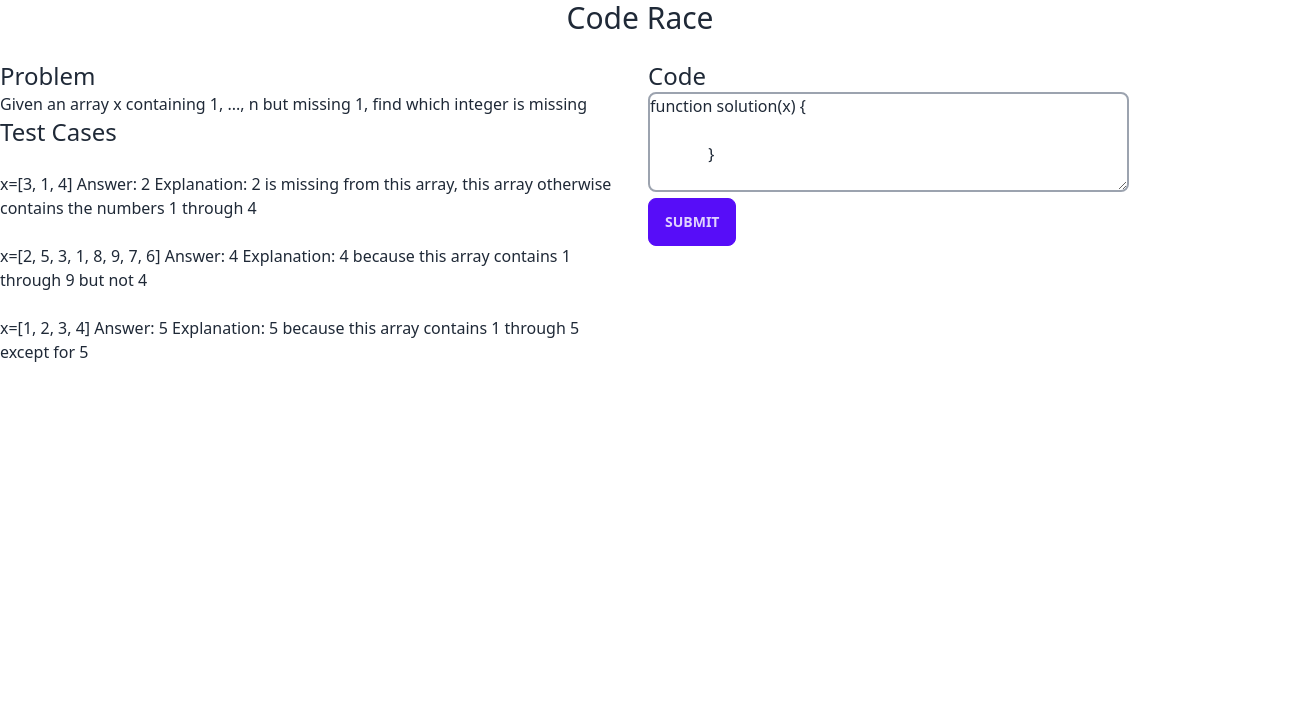
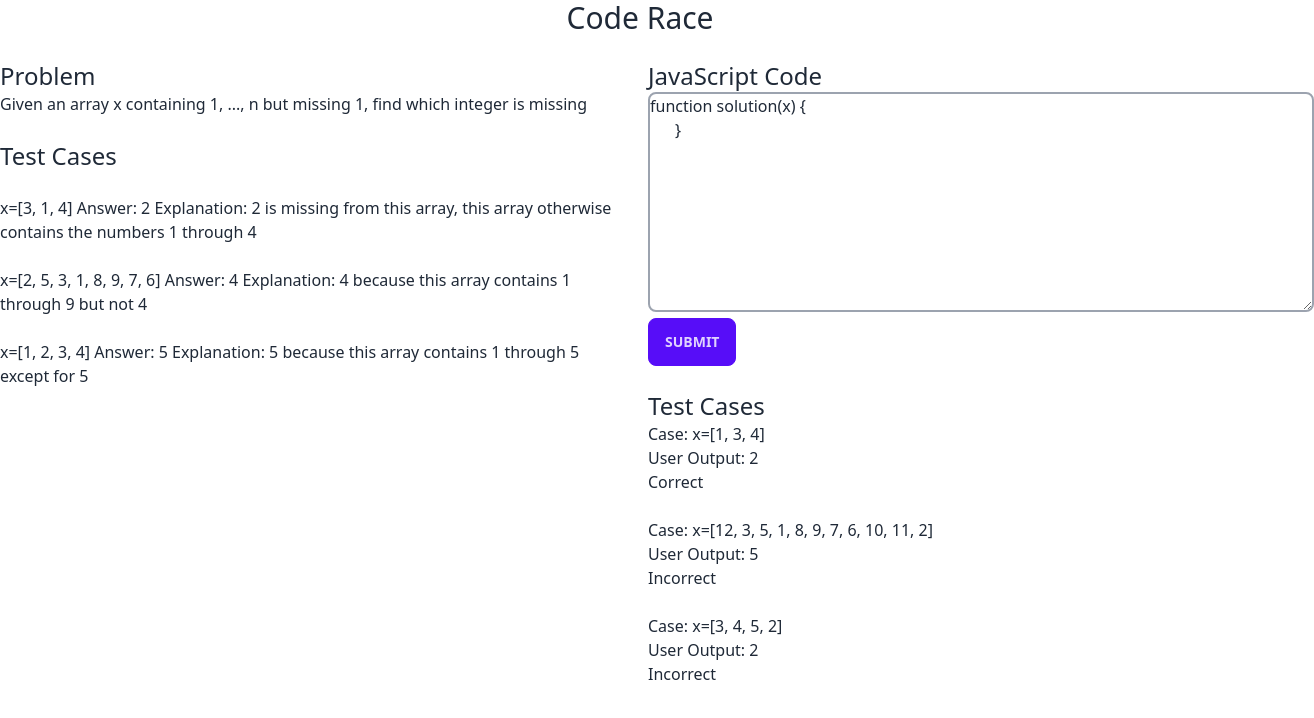
Before and after one commit to jack-rabe/hackuiowa, a Next.js app in the folder code-racer/: page / in a window 1280 px wide. Shown: the top 718 px of the page, 1314 px wide, since content can reach past the window. Built offline with nearby package versions, Linux system fonts and the light colour scheme.

Commit message:
Start showing results of test cases

```diff
--- a/code-racer/src/components/ProblemStatement.jsx
+++ b/code-racer/src/components/ProblemStatement.jsx
@@ -1,8 +1,3 @@
-export default function ProblemStatement() {
-  return (
-    <div>
-      Given an array x containing 1, ..., n but missing 1, find which integer is
-      missing
-    </div>
-  );
+export default function ProblemStatement(props) {
+  return <div>{props.problem}</div>;
 }
--- a/code-racer/src/components/Solution.jsx
+++ b/code-racer/src/components/Solution.jsx
@@ -3,11 +3,10 @@ export default function Solution() {
     <textarea
       id="solution"
       class="border-2 border-gray-400 rounded-lg"
-      rows="4"
-      cols="50"
+      rows="9"
+      cols="70"
       defaultValue="function solution(x) {
-
-              }"
+      }"
     />
   );
 }
--- /dev/null
+++ b/code-racer/src/components/TestOutput.jsx
@@ -0,0 +1,28 @@
+import React from "react";
+
+// TODO make sure to remove all TODO statements
+// TODO test how resizable this is
+
+function TestOutput(props) {
+  if (props.tests.length == 0) {
+    return <></>;
+  }
+  return (
+    <>
+      <div className="text-2xl">Test Cases</div>
+      {props.tests.map((element, index) => (
+        <div key={index}>
+          Case: {element.case}
+          <br />
+          User Output: {element.userOutput}
+          <br />
+          {element.correct.toString() == "false" ? "Incorrect" : "Correct"}
+          <br />
+          <br />
+        </div>
+      ))}
+    </>
+  );
+}
+
+export default TestOutput;
--- a/code-racer/src/pages/index.js
+++ b/code-racer/src/pages/index.js
@@ -3,15 +3,38 @@ import { useEffect, useState } from "react";
 import Solution from "@/components/Solution";
 import ProblemStatement from "@/components/ProblemStatement";
 import TestCases from "@/components/TestCases";
+import TestOutput from "@/components/TestOutput";
 
 export default function Home() {
   const [testCases, setTestCases] = useState([]);
+  const [problem, setProblem] = useState("");
+  const [testOutput, setTestOutput] = useState([]);
 
   useEffect(() => {
     setTestCases([
       "x=[3, 1, 4] \n Answer: 2 \n Explanation: 2 is missing from this array, this array otherwise contains the numbers 1 through 4",
       "x=[2, 5, 3, 1, 8, 9, 7, 6] \n Answer: 4 \n Explanation: 4 because this array contains 1 through 9 but not 4",
       "x=[1, 2, 3, 4] \n Answer: 5 \n Explanation: 5 because this array contains 1 through 5 except for 5",
+    ]);
+    setProblem(
+      "Given an array x containing 1, ..., n but missing 1, find which integer is missing"
+    );
+    setTestOutput([
+      {
+        case: "x=[1, 3, 4]",
+        correct: true,
+        userOutput: 2,
+      },
+      {
+        case: "x=[12, 3, 5, 1, 8, 9, 7, 6, 10, 11, 2]",
+        correct: false,
+        userOutput: 5,
+      },
+      {
+        case: "x=[3, 4, 5, 2]",
+        correct: false,
+        userOutput: 2,
+      },
     ]);
   }, []);
 
@@ -22,16 +45,20 @@ export default function Home() {
       <div class="grid grid-cols-2 gap-4">
         <div class="col-span-1">
           <h3 className="text-2xl">Problem</h3>
-          <ProblemStatement />
+          <ProblemStatement problem={problem} />
+          <br />
           <h3 className="text-2xl">Test Cases</h3>
           <br />
           <TestCases cases={testCases} />
         </div>
         <div class="col-span-1">
-          <h3 className="text-2xl">Code</h3>
+          <h3 className="text-2xl">JavaScript Code</h3>
           <Solution />
           <br />
           <button className="btn btn-primary">Submit</button>
+          <br />
+          <br />
+          <TestOutput tests={testOutput} />
         </div>
       </div>
     </>
```
